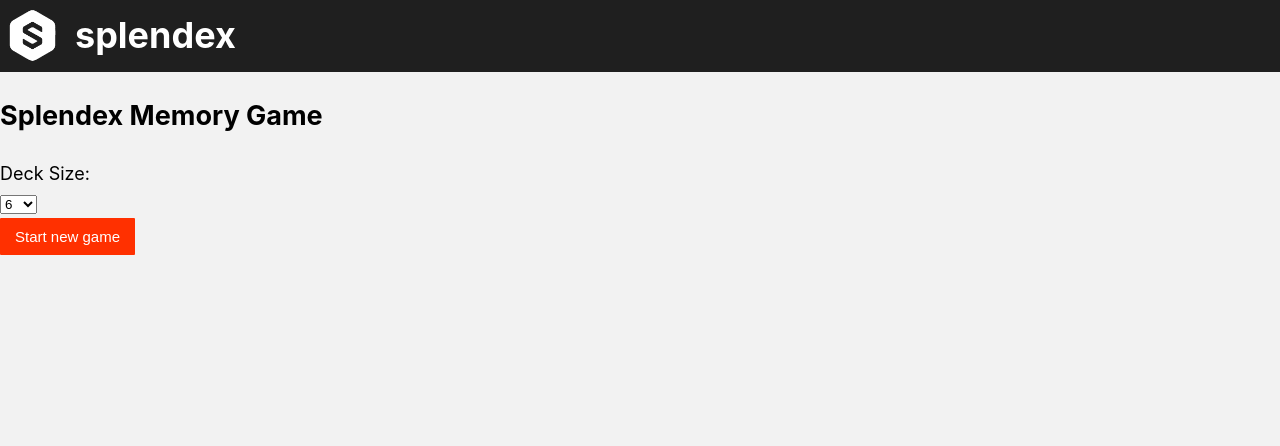
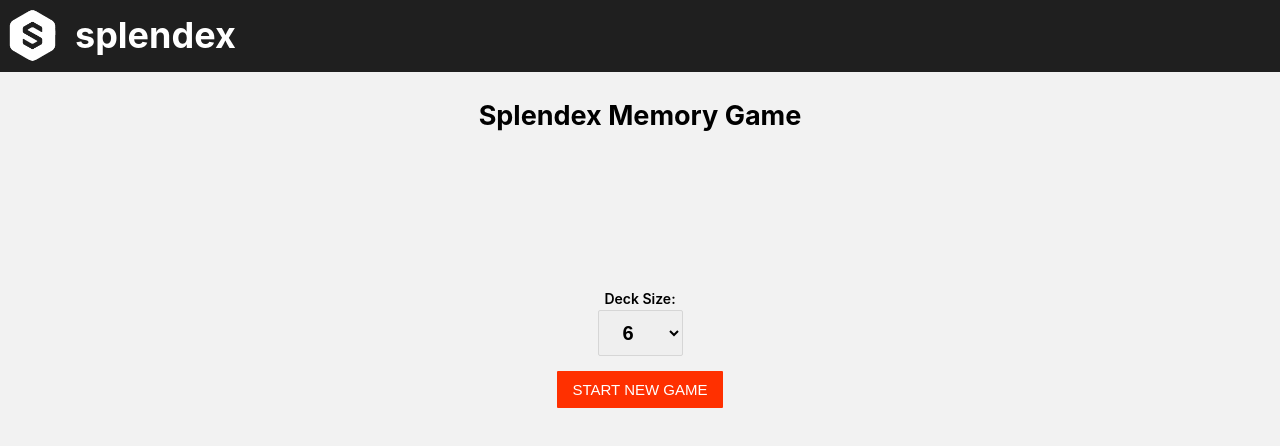
Before and after one commit to swiss1111/card-matching-game, a Next.js app: page / in a window 1280 px wide. Shown: the top 446 px of the page. Built offline with nearby package versions, Linux system fonts and the light colour scheme.

Commit message:
LandingPage design

```diff
--- a/components/button/button.module.css
+++ b/components/button/button.module.css
@@ -7,6 +7,7 @@
     color: #ffffff;
     transition: 0.4s;
     font-size: 15px;
+    text-transform: uppercase;
 }
 
 .button:hover {
--- a/components/button/button.tsx
+++ b/components/button/button.tsx
@@ -1,9 +1,9 @@
 import styles from './button.module.css'
 import {ButtonProps} from "../../types/gameTypes";
 
-export default function Button({onClick, title}: ButtonProps) {
+export default function Button({onClick, title, style}: ButtonProps) {
     return (
-        <button className={styles.button} onClick={() => {
+        <button className={`${styles.button} ${style}`} onClick={() => {
             onClick()
         }}>
             {title}
--- a/components/deckSizeDropDown/deckSizeDropDown.module.css
+++ b/components/deckSizeDropDown/deckSizeDropDown.module.css
@@ -2,8 +2,15 @@
 
 }
 
+.label {
+    font-size: 14px;
+    font-weight: 600;
+}
 
-
-.deckSizeSelect {
-
+.select {
+    padding: 10px 20px;
+    font-size: 20px;
+    font-weight: 600;
+    border: solid 1px #d6d6d6;
+    border-radius: 2px;
 }
--- a/components/deckSizeDropDown/deckSizeDropDown.tsx
+++ b/components/deckSizeDropDown/deckSizeDropDown.tsx
@@ -14,6 +14,7 @@ export default function DeckSizeDropDown({onSelect, size}: DeckSizeDropDownProps
                     onChange={(e) => {
                         onSelect(Number(e.target.value));
                     }}
+                    className={styles.select}
                 >
                     {createDeckSizesArray().map((deckSize) => (
                         <option key={deckSize} value={deckSize}>
--- a/components/layout/layout.module.css
+++ b/components/layout/layout.module.css
@@ -16,9 +16,11 @@
   align-items: center;
   flex: 1;
 }
+
 .leftSection {
   flex: 1;
 }
+
 .rightSection {
   flex: 1;
 }
@@ -31,6 +33,10 @@
   margin-right: 10px;
 }
 
+.mainContainer {
+  text-align: center;
+}
+
 .backToHome {
   margin: 3rem 0 0;
 }
--- a/components/layout/layout.tsx
+++ b/components/layout/layout.tsx
@@ -31,7 +31,7 @@ export default function Layout({children, home, centerSection}: LayoutProps) {
                 <div className={styles.rightSection}>
                 </div>
             </header>
-            <main>{children}</main>
+            <main className={styles.mainContainer}>{children}</main>
             <footer>
                 {!home && (
                     <div className={styles.backToHome}>
--- a/pages/index.tsx
+++ b/pages/index.tsx
@@ -1,6 +1,7 @@
 import Layout from "../components/layout/layout";
 import DeckSizeDropDown from "../components/deckSizeDropDown/deckSizeDropDown";
 import Button from "../components/button/button";
+import styles from '../styles/landingPage.module.css'
 import {useRouter} from "next/router";
 import {useState} from "react";
 
@@ -9,19 +10,19 @@ export default function Game() {
 
     const [deckSize, setDeckSize] = useState(6);
 
-    function newGame():void {
-            router.push(`/${deckSize}`);
+    function newGame(): void {
+        router.push(`/${deckSize}`);
     }
 
-    function changeDeckSize(size: number):void {
+    function changeDeckSize(size: number): void {
         setDeckSize(size);
     }
 
     return (
         <Layout home>
-            <h2>Splendex Memory Game</h2>
+            <h2 className={styles.landingPageTitle}>Splendex Memory Game</h2>
             <DeckSizeDropDown size={deckSize} onSelect={changeDeckSize}/>
-            <Button onClick={newGame} title="Start new game" />
+            <Button onClick={newGame} title="Start new game" style={styles.landingNewGame}/>
         </Layout>
     )
 }
--- /dev/null
+++ b/styles/landingPage.module.css
@@ -0,0 +1,7 @@
+.landingPageTitle {
+    margin-bottom: 150px;
+}
+
+.landingNewGame {
+    margin-top: 15px;
+}
--- a/types/gameTypes.ts
+++ b/types/gameTypes.ts
@@ -23,6 +23,7 @@ export type GameTableProps = {
 export type ButtonProps = {
     onClick: () => void
     title: string
+    style?: string
 }
 
 export type DeckSizeDropDownProps = {
```
Also changed, not shown: styles/utils.module.css (deleted, +0 -8 lines).
